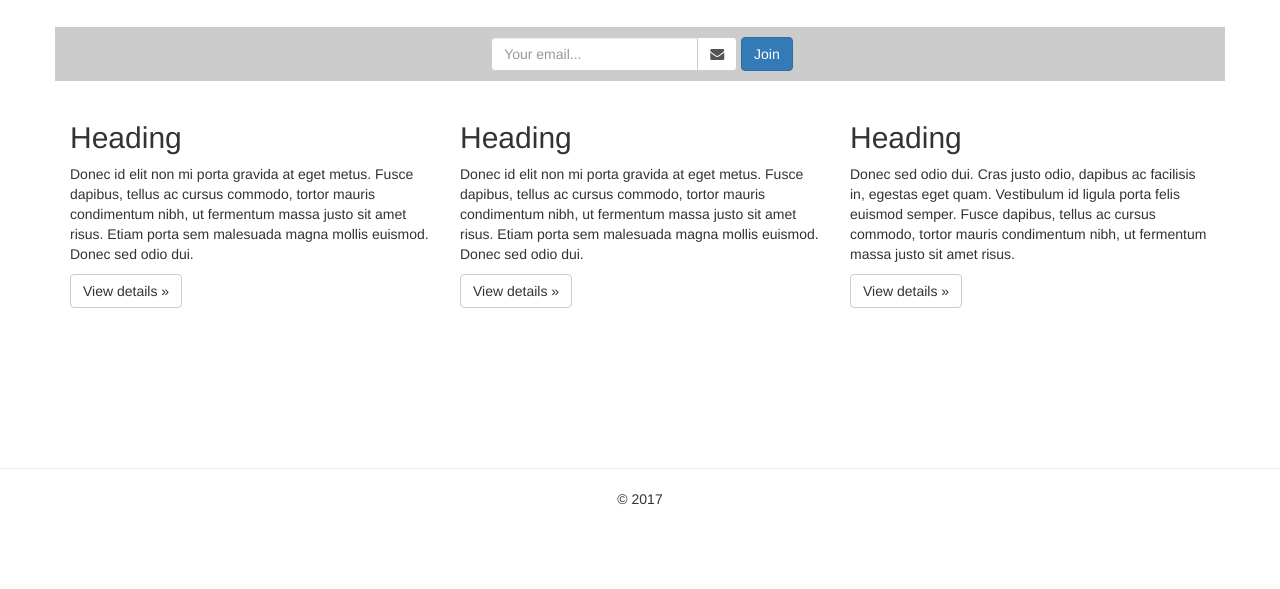
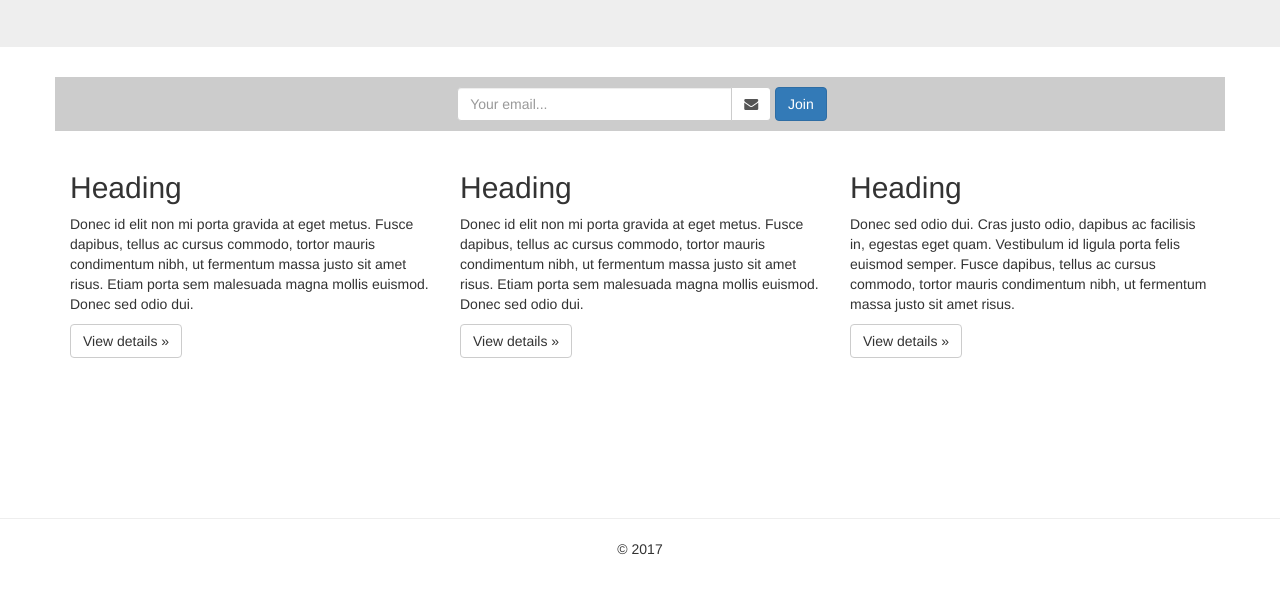
Before and after one commit to Alenorze/DLA, a Django app: page / in a window 1280 px wide. Shown: the part 411-1000 px from the top of the page. Before the commit the page ends 916 px from the top, so only its background shows below. Run offline with Django 3.2, Linux system fonts and the light colour scheme; data comes from the database, SQL or seed files in the repository; both versions use the stored data as it was after the commit; some libraries are stand-ins or nearby versions.

Commit message:
Coloring

```diff
--- a/dla/settings.py
+++ b/dla/settings.py
@@ -25,6 +25,7 @@ SECRET_KEY = '95bbce75-8c9b-4cc6-bd57-b27476469c1d'
 
 # SECURITY WARNING: don't run with debug turned on in production!
 DEBUG = True
+TEMPLATE_DEBUG = False
 
 ALLOWED_HOSTS = []
 
--- a/pages/models.py
+++ b/pages/models.py
@@ -29,6 +29,8 @@ class Page(models.Model):
     nav_color         = models.CharField(max_length=7, default='#000000', validators=[])
     layout            = models.CharField(max_length=20, choices=LAYOUT_CHOICES, default='standart')
     video_embed       = models.TextField(null=True, blank=True)
+    jumbtron_text_color = models.CharField(max_length=7, default='#777777', validators=[])
+    jumbtron_bg_color = models.CharField(max_length=7, default='#333333', validators=[])
     slug              = models.SlugField(default='page-slug', blank=True)
     featured          = models.BooleanField(default=False)
     active            = models.BooleanField(default=True)
--- a/pages/templates/pages/home.html
+++ b/pages/templates/pages/home.html
@@ -21,12 +21,6 @@
 {% endblock %}
 </style>
 
-<script>
-    {% block jquery %}
-
-    {% endblock %}
-</script>
-
 
 {% block content %}
 
@@ -46,5 +40,4 @@
 <span class='leave-capture' show='true'></span>
 {% endif %}
 
-
 {% endblock content %}
--- a/static/css/main.css
+++ b/static/css/main.css
@@ -0,0 +1,8 @@
+body {
+    padding-top: 50px;
+    padding-bottom: 20px;
+  }
+
+  .sign-up-email-form {
+      width: 275px !important;
+  }
--- a/templates/base.html
+++ b/templates/base.html
@@ -8,7 +8,7 @@
     <!-- The above 3 meta tags *must* come first in the head; any other head content must come *after* these tags -->
     <title>{% block title %}{{ request.project_name }}{% endblock %}</title>
 
-    {% include 'head_css.html' %}
+     {% include 'head_css.html' %}
 
     <style>
     {% block styles %}
@@ -44,7 +44,7 @@
       <footer>
         <p>&copy; 2017 {{ request.project_name }}</p>
       </footer>
-    </div>
+    </div> <!-- /container -->
 
     {% include 'js.html' %}
 
@@ -82,6 +82,8 @@
                 error: function(data){
                     this_.find(".join-form-alert").fadeIn();
                     this_.find('.join-form-error').text(data.responseJSON.email[0])
+                    // $(".join-form-alert").fadeIn();
+                    // $(".join-form-error").text(data.responseJSON.email[0])
                 }
                 })
         })
```
Also changed, not shown: db.sqlite3.
